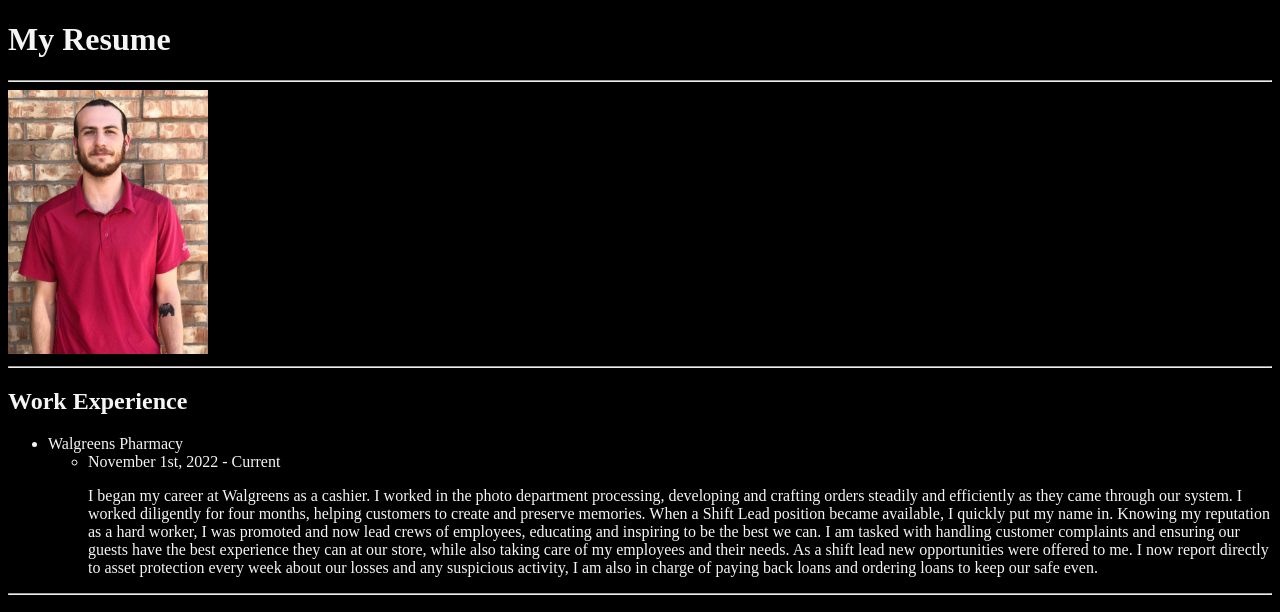
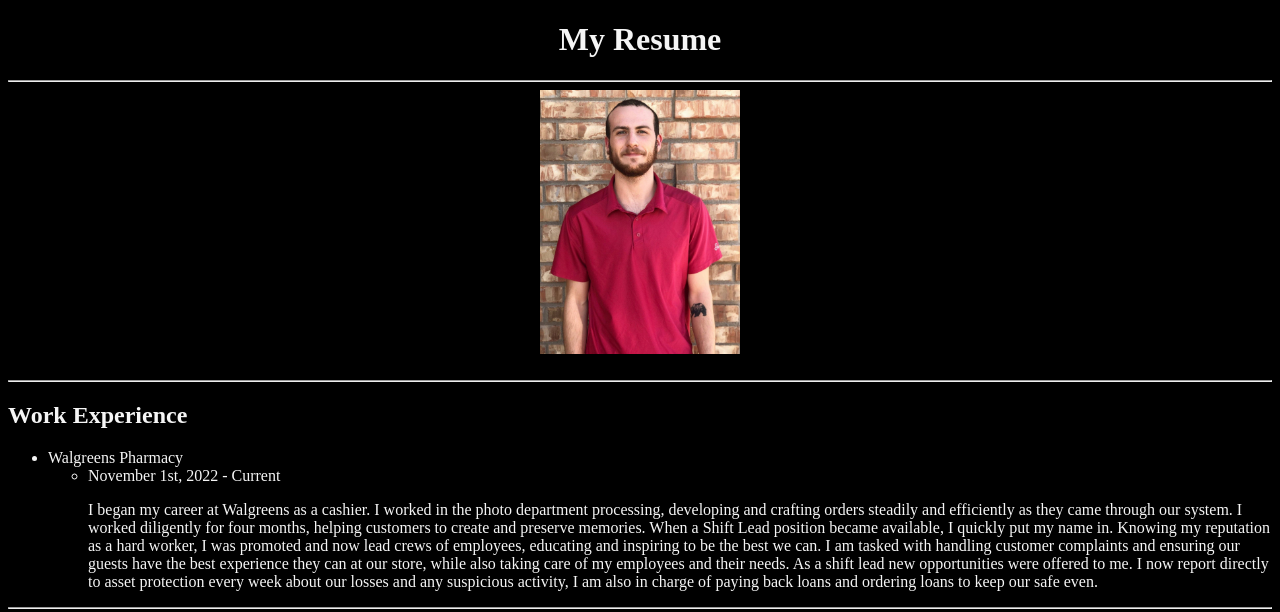
Before and after one commit to WillowyWeevil/My-Resume, a plain HTML site: page index.html in a window 1280 px wide. Shown: the top 612 px of the page. Drawn offline with Linux system fonts and the light colour scheme.

Commit message:
Add files via upload

```diff
--- a/styles.css
+++ b/styles.css
@@ -1,5 +1,6 @@
 h1{
     color: whitesmoke;
+    text-align: center;
 }
 h2{
     color: whitesmoke;
@@ -19,3 +20,9 @@ li{
 body{
     background-color: black
 }
+.center{
+    display: block;
+    margin-left: auto;
+    margin-right: auto;
+
+}
```
Also changed, not shown: index.html (line endings or trailing spaces).
